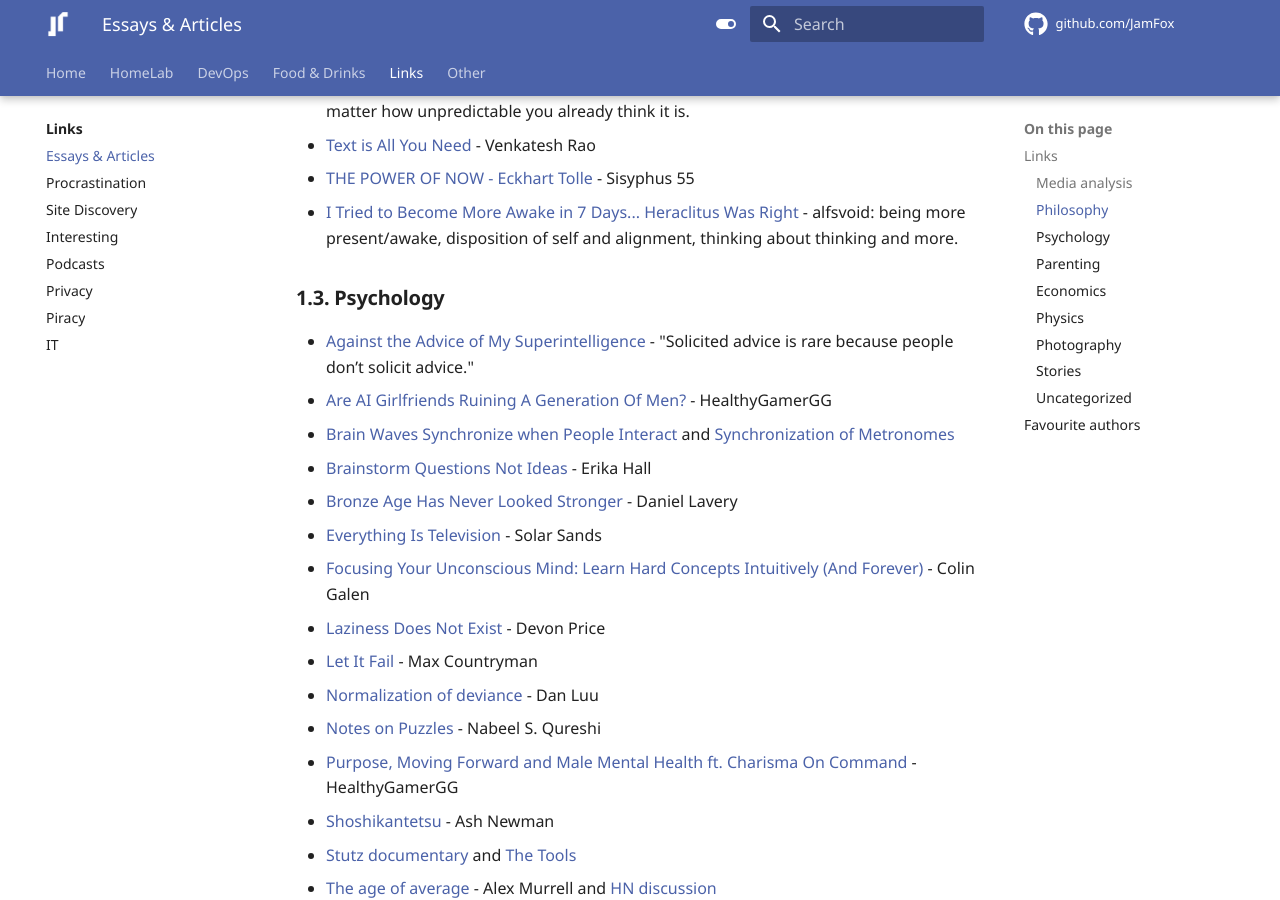
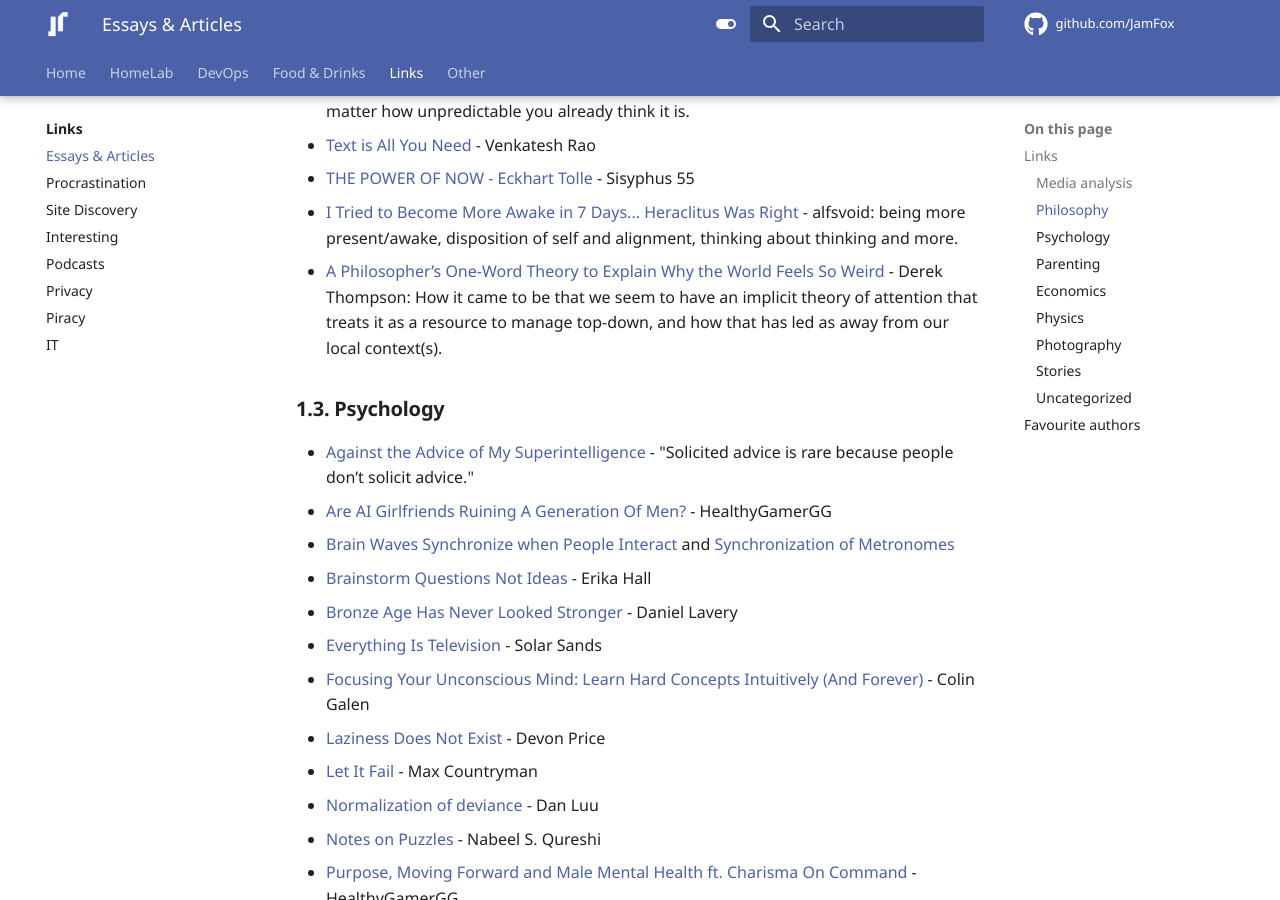
Before and after one commit to JamFox/docs.jamfox.dev, an MkDocs documentation site: the page built from docs/content/links/essays.md, in a window 1280 px wide and 900 px high, scrolled down 1364 px. Built offline with MkDocs 1.6.1 and Material for MkDocs 9.7.7, drawn with Linux system fonts in a browser that asks for light colours; plug-ins that fetch from the network failed and are left out; comment, search, counter and statistics services are not loaded.

Commit message:
add unicontext

```diff
--- a/docs/content/links/essays.md
+++ b/docs/content/links/essays.md
@@ -41,6 +41,7 @@ title: "Essays & Articles"
 - [Text is All You Need](https://studio.ribbonfarm.com/p/text-is-all-you-need) - Venkatesh Rao
 - [THE POWER OF NOW - Eckhart Tolle](https://www.youtube.com/watch?v=0ILHWvSZV4E) - Sisyphus 55
 - [I Tried to Become More Awake in 7 Days... Heraclitus Was Right](https://www.youtube.com/watch?v=sFuf1X26268) - alfsvoid: being more present/awake, disposition of self and alignment, thinking about thinking and more.
+- [A Philosopher’s One-Word Theory to Explain Why the World Feels So Weird](https://www.derekthompson.org/p/a-philosophers-one-word-theory-to) - Derek Thompson: How it came to be that we seem to have an implicit theory of attention that treats it as a resource to manage top-down, and how that has led as away from our local context(s).
 
 ### Psychology
 
```
